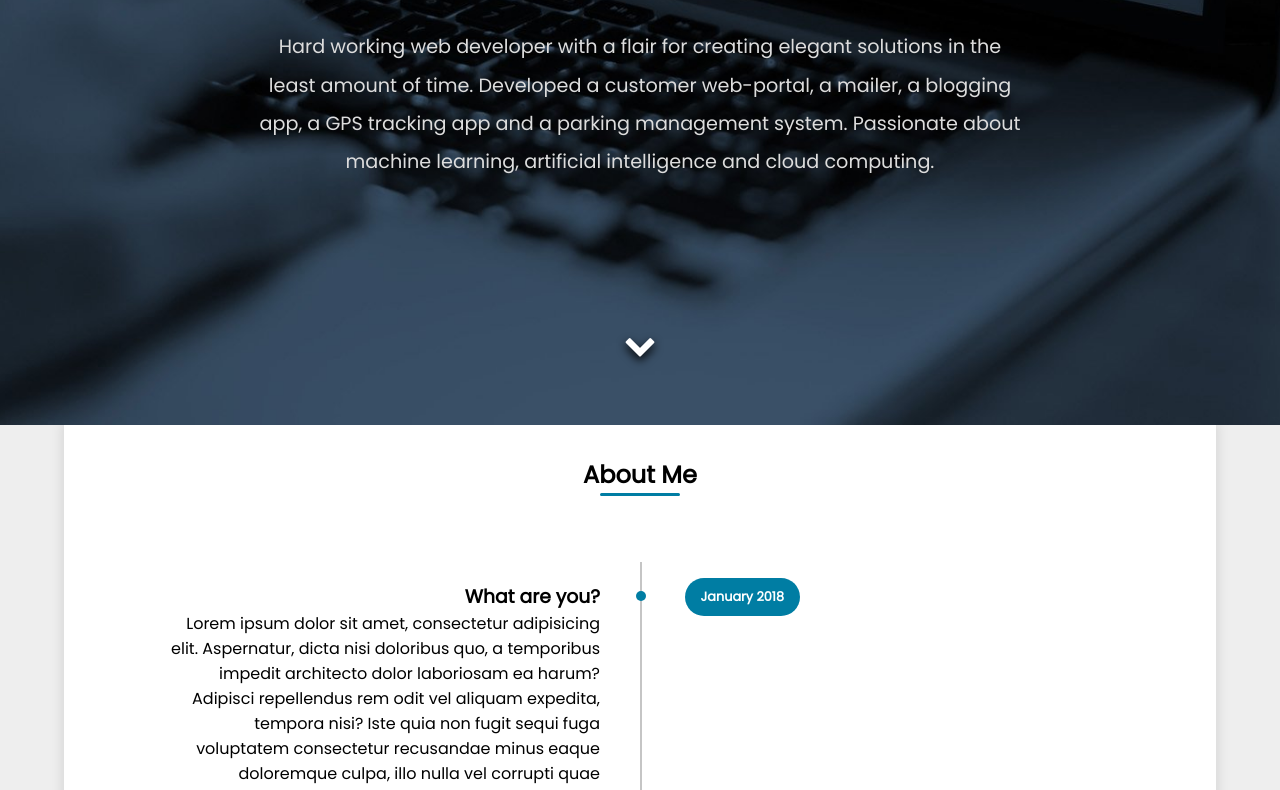
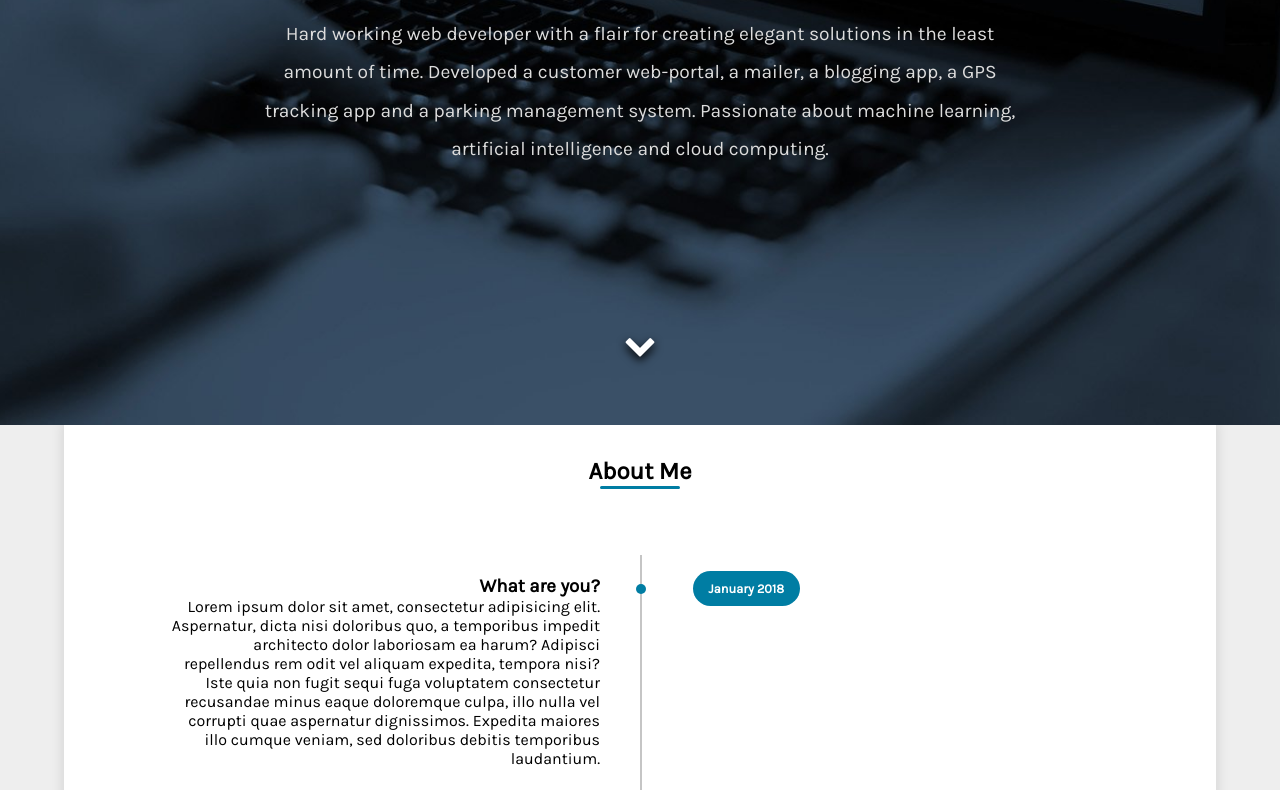
Before and after one commit to aakashrstg00/Resume, a plain HTML site: page index.html in a window 1280 px wide. Shown: the part 375-1165 px from the top of the page. Drawn offline with Linux system fonts and the light colour scheme.

Commit message:
Update index.css

```diff
--- a/stylesheets/index.css
+++ b/stylesheets/index.css
@@ -1,11 +1,11 @@
-@import url('https://fonts.googleapis.com/css?family=Poppins');
+@import url('https://fonts.googleapis.com/css?family=Karla');
 @import url('https://stackpath.bootstrapcdn.com/font-awesome/4.7.0/css/font-awesome.min.css');
 
 * {
     margin: 0px;
     padding: 0px;
     box-sizing: border-box;
-    font-family: 'Poppins', sans-serif;
+    font-family: 'Karla', sans-serif;
     cursor: default;
 }
 
```
